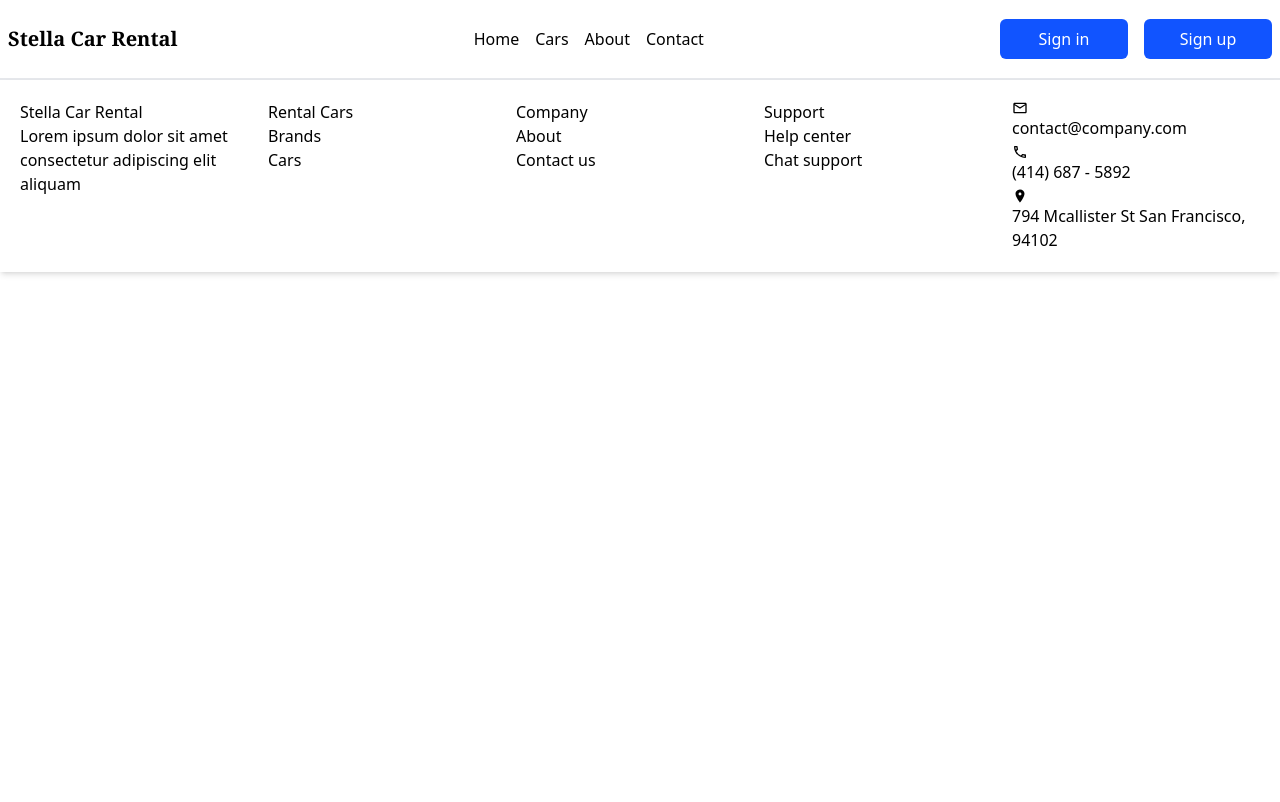
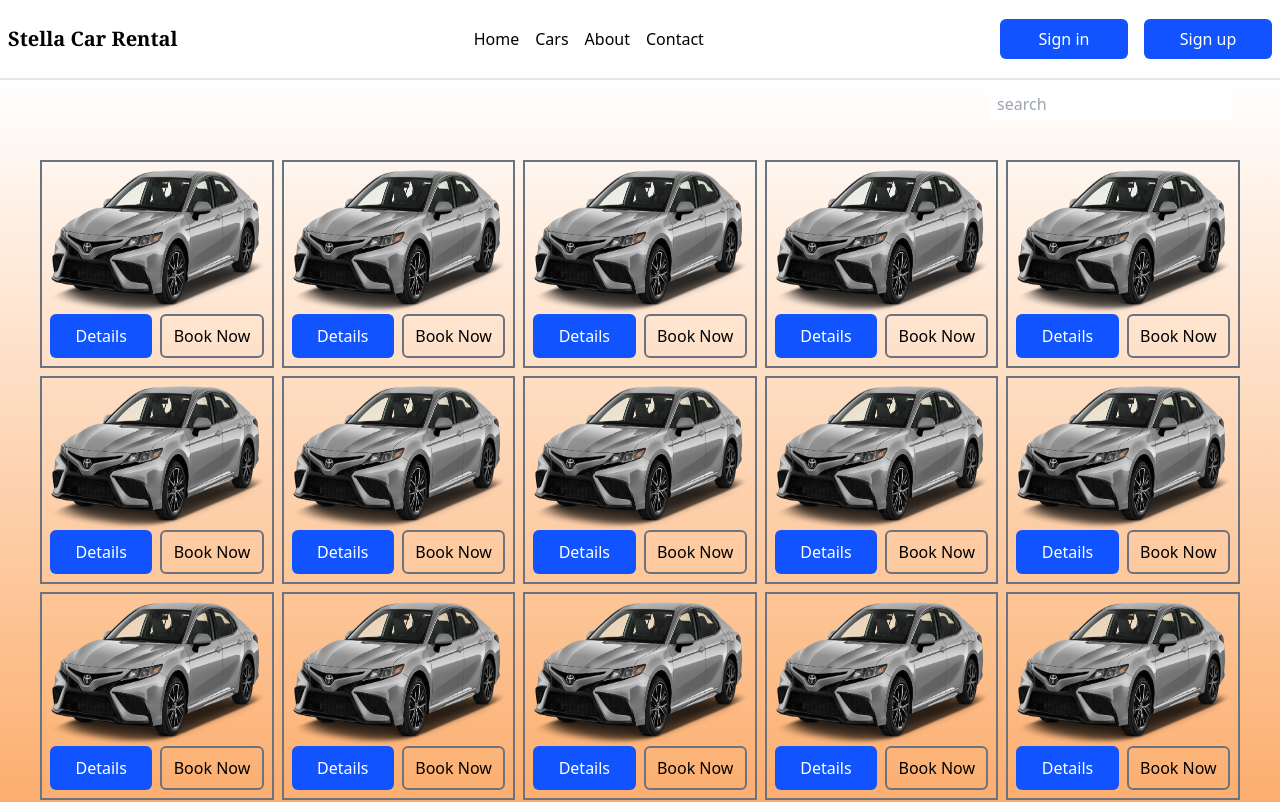
Before and after one commit to NarongDan/stella_car_rental_homepage, a React (Vite) app: page /cars in a window 1280 px wide. Shown: the top 802 px of the page. Built offline with nearby package versions, Linux system fonts and the light colour scheme.

Commit message:
carPage2

```diff
--- a/src/components/CarCard.jsx
+++ b/src/components/CarCard.jsx
@@ -1,11 +1,16 @@
+import img from "../image/CarHero.png";
 export default function CarCard() {
   return (
-    <div className="car-card">
-      <img src="" alt={name} className="car-image" />
+    <div className="car-card border-2 p-2 border-gray-500 ">
+      <img src={img} alt={name} className="w-auto h-20 md:h-36" />
       <h3>{name}</h3>
-      <div className="car-actions border-1 border-solid rounded-lg">
-        <button className="details-button">Details</button>
-        <button className="book-button">Book Now</button>
+      <div className="car-actions border-1 rounded-lg gap-2 flex ">
+        <button className="details-button p-2 bg-[#1154FF] text-white md: w-[8rem] hover:bg-blue-300 rounded-md">
+          Details
+        </button>
+        <button className="book-button p-2 border-2 border-gray-500 text-black  md: w-[8rem] hover:bg-blue-200 rounded-md">
+          Book Now
+        </button>
       </div>
     </div>
   );
--- a/src/layout/Footer.jsx
+++ b/src/layout/Footer.jsx
@@ -3,8 +3,8 @@ import { IoIosPin } from "react-icons/io";
 
 export default function Footer() {
   return (
-    <footer className=" flex justify-center  ">
-      <div className="container shadow-md p-5 ">
+    <footer className=" flex justify-center   ">
+      <div className="container shadow-md p-5 text-white bg-gray-600 border-t-2 ">
         <div className="grid grid-cols-5 ">
           <div className="">
             <h1>Stella Car Rental</h1>
--- a/src/layout/Navbar.jsx
+++ b/src/layout/Navbar.jsx
@@ -3,24 +3,32 @@ import { Link } from "react-router-dom";
 export default function Navbar() {
   return (
     <nav className="flex justify-center ">
-      <div className="container  ">
+      <div className="container">
         <div className="flex justify-between items-center w-auto h-20 p-2 shadow-zinc-700 border-b-2">
           <div className="navbar-logo">
-            <h1 className="text-xl font-bold font-serif">Stella Car Rental</h1>
+            <Link to={"/"}>
+              <h1 className="text-xl font-bold font-serif">
+                Stella Car Rental
+              </h1>
+            </Link>
           </div>
           <div className="menubar flex gap-4">
-            <Link>Home</Link>
-            <Link>Cars</Link>
-            <Link>About</Link>
-            <Link>Contact</Link>
+            <Link to={"/"}>Home</Link>
+            <Link to={"/search-car"}>Cars</Link>
+            <Link to={"/about"}>About</Link>
+            <Link to={"/contact"}>Contact</Link>
           </div>
           <div className="nav-button flex gap-4">
+            <Link to={"/login"}>
               <button className="p-2 bg-[#1154FF] text-white md: w-[8rem] hover:bg-blue-500 rounded-md">
                 Sign in
               </button>
+            </Link>
+            <Link to={"/register"}>
               <button className="p-2 bg-[#1154FF] text-white md: w-[8rem] hover:bg-blue-500 rounded-md">
                 Sign up
               </button>
+            </Link>
           </div>
         </div>
       </div>
--- a/src/pages/CarPage.jsx
+++ b/src/pages/CarPage.jsx
@@ -1,3 +1,45 @@
+import CarCard from "../components/CarCard";
+import img from "../image/CarHero.png";
+
+const cars = [
+  { name: "Yaris AITV", image: img },
+  { name: "Yaris", image: img },
+  { name: "Corolla Altis", image: img },
+  { name: "Camry", image: img },
+  { name: "GR Supra", image: img },
+  { name: "GR 86", image: img },
+  { name: "Fortuner", image: img },
+  { name: "Veloz", image: img },
+  { name: "Majesty", image: img },
+  { name: "Majesty", image: img },
+  { name: "Majesty", image: img },
+  { name: "Majesty", image: img },
+  { name: "Majesty", image: img },
+  { name: "Majesty", image: img },
+  { name: "Majesty", image: img },
+  { name: "Majesty", image: img },
+  { name: "Majesty", image: img },
+  { name: "Majesty", image: img },
+  { name: "Majesty", image: img },
+];
+
 export default function CarPage() {
-  return;
+  return (
+    <main className="flex justify-center ">
+      <div className="container bg-gradient-to-b from-white to-orange-400">
+        <div className="flex justify-end pr-12 pt-2 ">
+          <input
+            type="text"
+            placeholder="search"
+            className="p-1 pl-2 border-1 "
+          />
+        </div>
+        <div className="car-list grid grid-cols-5 gap-2 p-10 ">
+          {cars.map((car, index) => (
+            <CarCard key={index} name={car.name} image={car.image} />
+          ))}
+        </div>
+      </div>
+    </main>
+  );
 }
--- a/src/route/index.jsx
+++ b/src/route/index.jsx
@@ -12,7 +12,6 @@ import CarPage from "../pages/CarPage";
 
 import SearchCarPage from "../pages/SearchCarPage";
 
-
 const router = createBrowserRouter([
   {
     path: "/",
@@ -26,8 +25,6 @@ const router = createBrowserRouter([
       { path: "/contact", element: <ContactPage /> },
       { path: "/cars", element: <CarPage /> },
       { path: "/search-car", element: <SearchCarPage /> },
-
-
     ],
   },
 ]);
```
Lines whose indentation alone changed are shown as unchanged.
